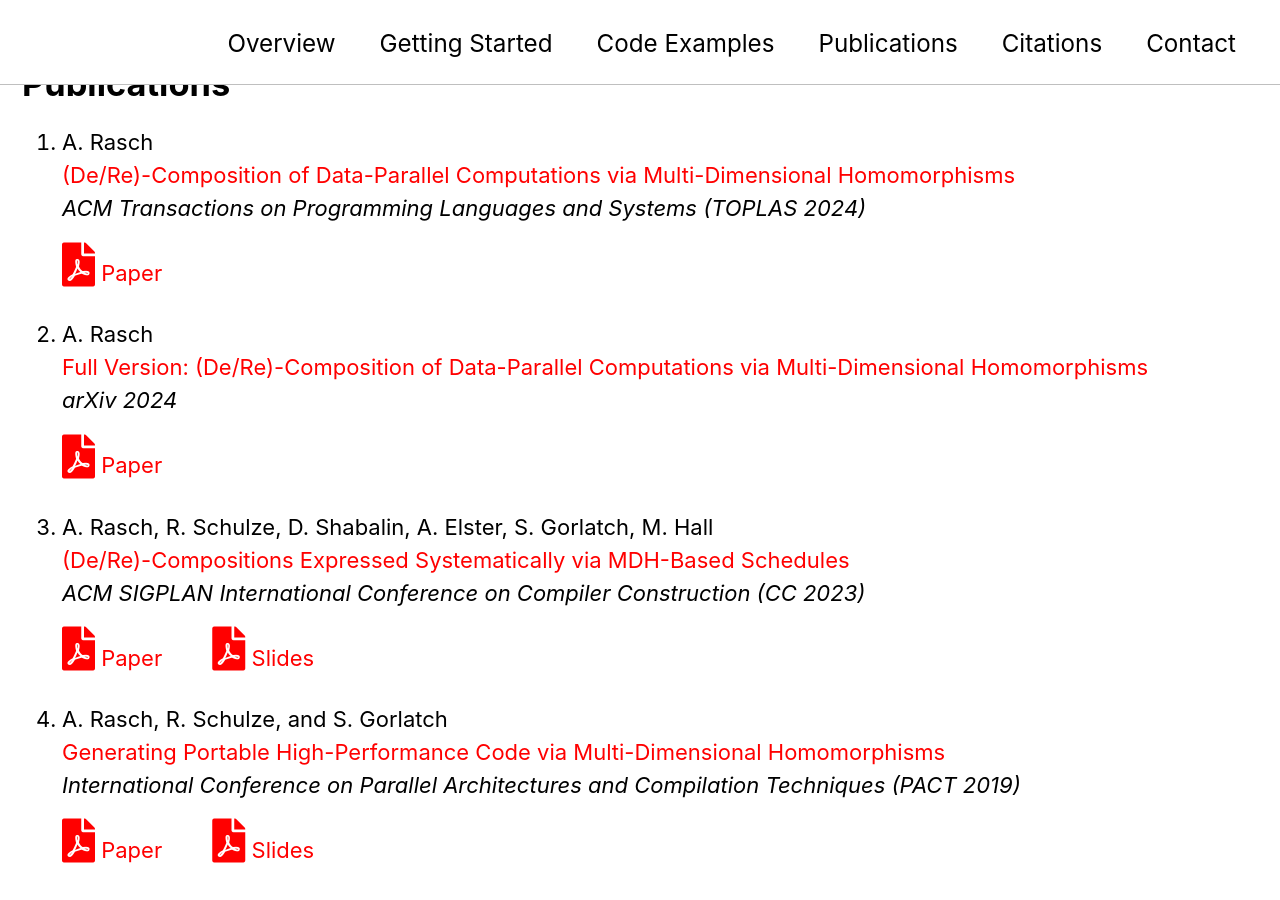
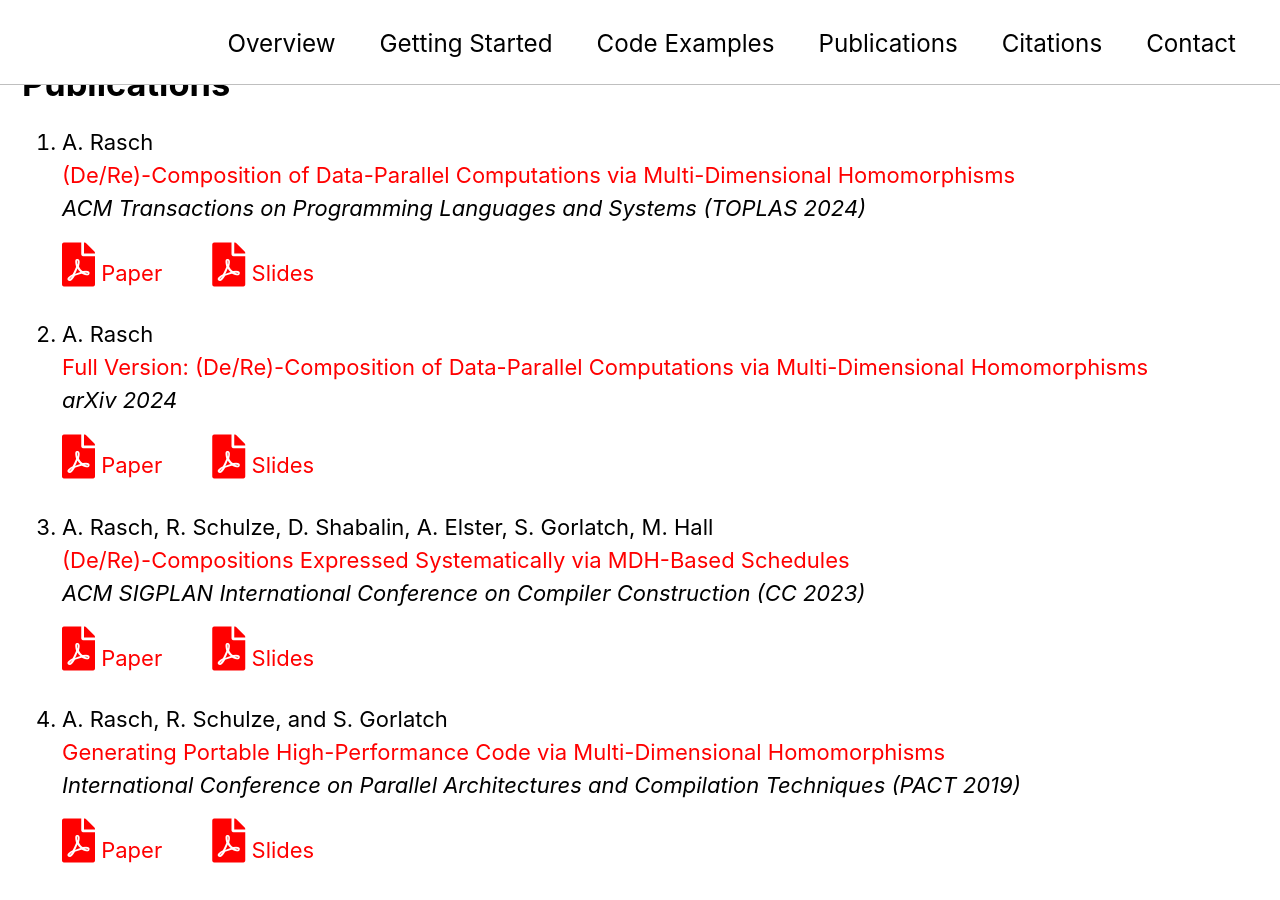
Before and after one commit to mdh-lang/mdh-lang.github.io, a Jekyll site: the page built from index.md, in a window 1280 px wide and 900 px high, scrolled down 4341 px. Built offline with Jekyll 4.4.1, drawn with Linux system fonts in a browser that asks for light colours; cached includes are drawn as plain includes.

Commit message:
Update index.md

```diff
--- a/index.md
+++ b/index.md
@@ -302,31 +302,33 @@ By incorporating the user into the optimization process, we enable two major adv
     [(De/Re)-Composition of Data-Parallel Computations via Multi-Dimensional Homomorphisms](https://dl.acm.org/doi/10.1145/3665643) \\
     *ACM Transactions on Programming Languages and Systems (TOPLAS 2024)*\\
     <a href="../assets/files/publications/toplas24/paper.pdf"><i class="fas fa-file-pdf" style="color: red; font-size: 2em; padding-top: .4em"></i></a> [Paper](../assets/files/publications/toplas24/paper.pdf)
+    <a href="assets/files/publications/pldi24/slides.pdf"><i class="fas fa-file-pdf" style="color: red; font-size: 2em; padding-top: .4em; padding-left: 1em"></i></a> [Slides](assets/files/publications/pldi24/slides.pdf)
 
-2.  A. Rasch \\
+3.  A. Rasch \\
     [Full Version: (De/Re)-Composition of Data-Parallel Computations via Multi-Dimensional Homomorphisms](https://arxiv.org/abs/2405.05118) \\
     *arXiv 2024*\\
     <a href="../assets/files/publications/arxiv24/paper.pdf"><i class="fas fa-file-pdf" style="color: red; font-size: 2em; padding-top: .4em"></i></a> [Paper](../assets/files/publications/arxiv24/paper.pdf)
+    <a href="assets/files/publications/pldi24/slides.pdf"><i class="fas fa-file-pdf" style="color: red; font-size: 2em; padding-top: .4em; padding-left: 1em"></i></a> [Slides](assets/files/publications/pldi24/slides.pdf)
 
-3.  A. Rasch, R. Schulze, D. Shabalin, A. Elster, S. Gorlatch, M. Hall \\
+5.  A. Rasch, R. Schulze, D. Shabalin, A. Elster, S. Gorlatch, M. Hall \\
     [(De/Re)-Compositions Expressed Systematically via MDH-Based Schedules](https://dl.acm.org/doi/abs/10.1145/3578360.3580269) \\
     *ACM SIGPLAN International Conference on Compiler Construction (CC 2023)* \\
     <a href="assets/files/publications/cc23/paper.pdf"><i class="fas fa-file-pdf" style="color: red; font-size: 2em; padding-top: .4em"></i></a> [Paper](assets/files/publications/cc23/paper.pdf)
     <a href="assets/files/publications/cc23/slides.pdf"><i class="fas fa-file-pdf" style="color: red; font-size: 2em; padding-top: .4em; padding-left: 1em"></i></a> [Slides](assets/files/publications/cc23/slides.pdf)
 
-4.  A. Rasch, R. Schulze, and S. Gorlatch \\
+6.  A. Rasch, R. Schulze, and S. Gorlatch \\
     [Generating Portable High-Performance Code via Multi-Dimensional Homomorphisms](https://ieeexplore.ieee.org/abstract/document/8891668) \\
     *International Conference on Parallel Architectures and Compilation Techniques (PACT 2019)*\\
     <a href="assets/files/publications/pact19/paper.pdf"><i class="fas fa-file-pdf" style="color: red; font-size: 2em; padding-top: .4em"></i></a> [Paper](assets/files/publications/pact19/paper.pdf)
     <a href="assets/files/publications/pact19/slides.pdf"><i class="fas fa-file-pdf" style="color: red; font-size: 2em; padding-top: .4em; padding-left: 1em"></i></a> [Slides](assets/files/publications/pact19/slides.pdf)
 
-5.  A. Rasch, R. Schulze, M. Gorus, J. Hiller, S. Bartholomäus, S. Gorlatch \\
+7.  A. Rasch, R. Schulze, M. Gorus, J. Hiller, S. Bartholomäus, S. Gorlatch \\
     [High-Performance Probabilistic Record Linkage via Multi-Dimensional Homomorphisms](https://dl.acm.org/doi/abs/10.1145/3297280.3297330) \\
     *ACM/SIGAPP Symposium On Applied Computing (SAC 2018)*\\
     <a href="assets/files/publications/sac18/paper.pdf"><i class="fas fa-file-pdf" style="color: red; font-size: 2em; padding-top: .4em"></i></a> [Paper](assets/files/publications/sac18/paper.pdf)
     <a href="assets/files/publications/sac18/slides.pdf"><i class="fas fa-file-pdf" style="color: red; font-size: 2em; padding-top: .4em; padding-left: 1em"></i></a> [Slides](assets/files/publications/sac18/slides.pdf)
 
-6.  A. Rasch, S. Gorlatch \\
+8.  A. Rasch, S. Gorlatch \\
     [Multi-Dimensional Homomorphisms and Their Implementation in OpenCL](https://link.springer.com/article/10.1007/s10766-017-0508-z) \\
     *International Journal of Parallel Programming (IJPP 2018)*\\
     <a href="assets/files/publications/ijpp18/paper.pdf"><i class="fas fa-file-pdf" style="color: red; font-size: 2em; padding-top: .4em"></i></a> [Paper](assets/files/publications/ijpp18/paper.pdf)
```
